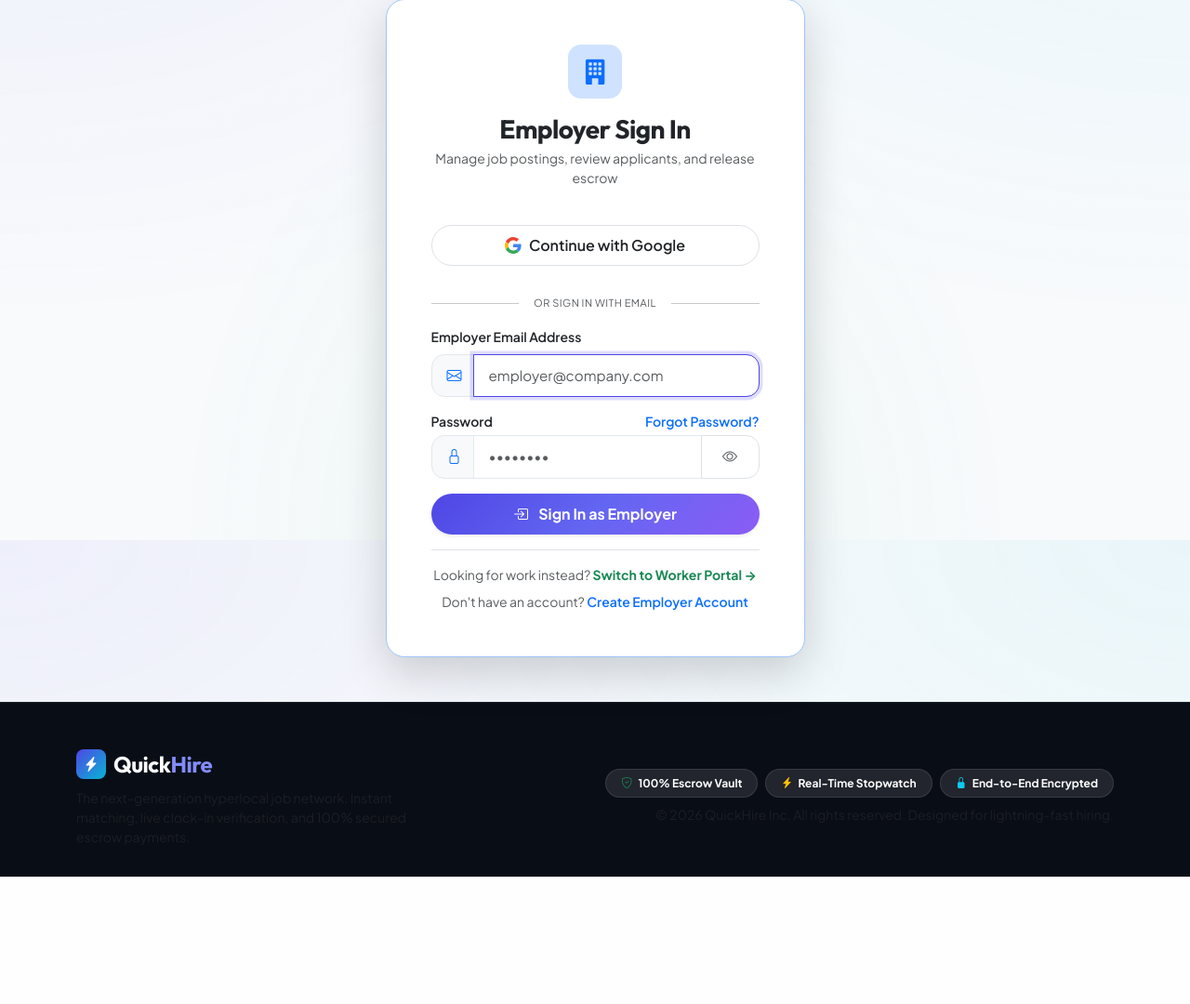
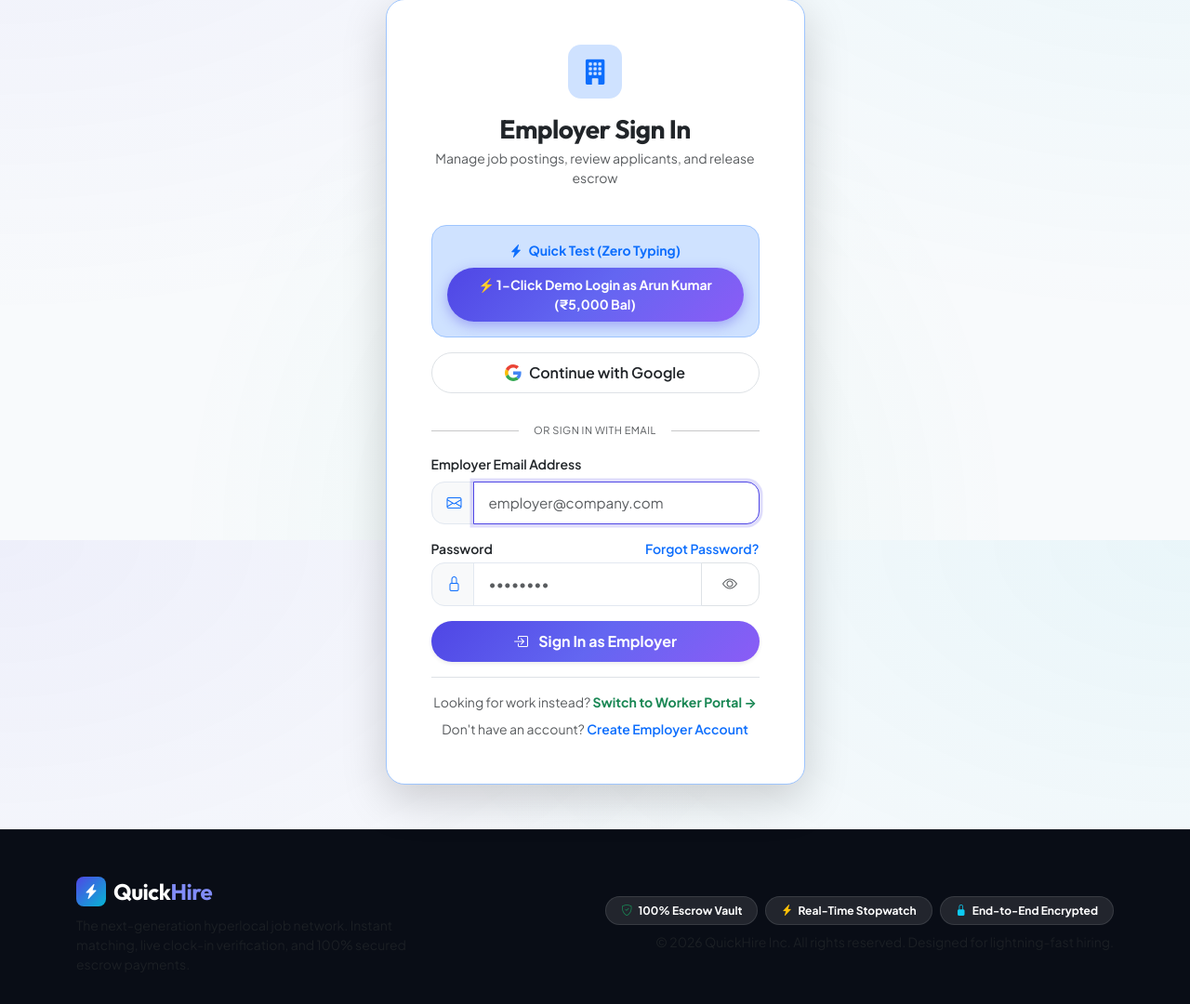
Before and after one commit to naveenpnp/QuickHireApp, a Flask app: page /login in a window 1280 px wide. Shown: the part 219-1299 px from the top of the page at 93% size. Before the commit the page ends 1162 px from the top, so only its background shows below. Run offline with Flask 3, Linux system fonts and the light colour scheme; data comes from the database, SQL or seed files in the repository; parts of the project's set-up code (start-up, migrations or seed data) failed here and were passed over.

Commit message:
Fix dual-role switching, Turso Cloud serverless persistence, demo logins, and route navigation

```diff
--- a/backend/app.py
+++ b/backend/app.py
@@ -60,7 +60,7 @@
     @app.context_processor
     def inject_global_context():
         current_user = get_current_user()
-        current_role = current_user.get('role', 'worker') if current_user else 'worker'
+        current_role = session.get('role') or (current_user.get('role') if current_user else 'worker') or 'worker'
         categories = []
         active_live_gig = None
         awaiting_confirmation_gig = None
--- a/backend/routes/auth_routes.py
+++ b/backend/routes/auth_routes.py
@@ -1,6 +1,6 @@
 from flask import Blueprint, render_template, request, redirect, url_for, flash, session
 from models import UserModel
-from services.auth_service import login_user, logout_user, hash_password, verify_password, validate_strong_password
+from services.auth_service import login_user, logout_user, hash_password, verify_password, validate_strong_password, login_required
 
 auth_bp = Blueprint('auth_routes', __name__)
 
@@ -73,8 +73,8 @@
             flash("Invalid email or password. Please check your credentials.", "danger")
             return render_template('login.html', email=email, active_tab=portal_role)
 
-        # Login strictly with the user's permanent registered account role
-        user_role = user.get('role') or 'worker'
+        # Sign into the selected portal role (employer or worker), honoring dual-role capability
+        user_role = portal_role if portal_role in ('employer', 'worker') else (user.get('role') or 'worker')
         login_user(user, selected_role=user_role)
         role_label = "Employer Portal" if user_role == 'employer' else "Worker Portal"
         flash(f"Welcome back, {user['name']}! Signed into {role_label}.", "success")
@@ -91,6 +91,50 @@
     logout_user()
     flash("You have been logged out successfully.", "info")
     return redirect(url_for('main_routes.index'))
+
+@auth_bp.route('/switch-role')
+@login_required
+def switch_role():
+    target = request.args.get('to')
+    current_role = session.get('role', 'worker')
+    if target in ('employer', 'worker'):
+        new_role = target
+    else:
+        new_role = 'worker' if current_role == 'employer' else 'employer'
+    session['role'] = new_role
+    user_id = session.get('user_id')
+    if user_id:
+        try:
+            from models import db_cursor
+            with db_cursor(commit=True) as cur:
+                cur.execute("UPDATE users SET role = ? WHERE id = ?", (new_role, user_id))
+        except Exception:
+            pass
+    role_label = "Employer Mode (Post Jobs & Hire)" if new_role == 'employer' else "Worker Mode (Find Gigs & Earn)"
+    flash(f"Switched to {role_label}!", "success")
+    next_url = request.args.get('next') or request.referrer
+    if next_url and ('/login' not in next_url and '/register' not in next_url):
+        return redirect(next_url)
+    return redirect(url_for('main_routes.dashboard'))
+
+@auth_bp.route('/demo-login/<role>')
+def demo_login(role):
+    role = role.lower().strip()
+    if role == 'employer':
+        email = "arun@gmail.com"
+    else:
+        email = "rahul@gmail.com"
+        role = 'worker'
+
+    user = UserModel.get_by_email(email)
+    if not user:
+        flash(f"Demo account {email} not found.", "warning")
+        return redirect(url_for('auth_routes.login'))
+
+    login_user(user, selected_role=role)
+    portal_name = "Employer Portal" if role == 'employer' else "Worker Portal"
+    flash(f"Signed in as demo user {user['name']} ({portal_name}) with ₹{user['wallet_balance']:,.0f} balance.", "success")
+    return redirect(url_for('main_routes.dashboard'))
 
 @auth_bp.route('/forgot-password', methods=['GET', 'POST'])
 def forgot_password():
--- a/frontend/templates/base.html
+++ b/frontend/templates/base.html
@@ -649,11 +649,12 @@
               <i class="bi bi-chat-dots-fill text-primary"></i>
             </a>
 
-            <!-- Static Role Badge -->
-            <span class="badge {% if current_role == 'employer' %}bg-primary-subtle text-primary border border-primary-subtle{% else %}bg-success-subtle text-success border border-success-subtle{% endif %} d-none d-md-inline-flex align-items-center gap-1 py-2 px-3 rounded-pill">
-              <i class="bi {% if current_role == 'employer' %}bi-building-fill{% else %}bi-person-workspace{% endif %}"></i>
-              <span class="fw-bold">{{ 'Employer' if current_role == 'employer' else 'Worker' }}</span>
-            </span>
+            <!-- Interactive Role Switcher Pill -->
+            <a href="{{ url_for('auth_routes.switch_role', to='worker' if current_role == 'employer' else 'employer') }}" class="btn btn-sm {% if current_role == 'employer' %}btn-outline-primary{% else %}btn-outline-success{% endif %} rounded-pill px-3 py-1 fw-bold shadow-xs d-none d-md-inline-flex align-items-center gap-1" title="Click to switch between Employer and Worker mode">
+              <i class="bi bi-arrow-repeat"></i>
+              <span>{{ 'Employer Mode' if current_role == 'employer' else 'Worker Mode' }}</span>
+              <span class="badge {% if current_role == 'employer' %}bg-primary text-white{% else %}bg-success text-white{% endif %} ms-1 rounded-pill" style="font-size: 10px;">Switch</span>
+            </a>
 
             <!-- Wallet Pill (Desktop) -->
             <a href="{{ url_for('wallet_routes.wallet') }}" class="btn btn-sm btn-light border d-none d-md-flex align-items-center gap-2 shadow-sm text-decoration-none rounded-pill px-3 py-1" title="Wallet Balance">
@@ -692,6 +693,8 @@
                 <li><a class="dropdown-item py-2 rounded-3" href="{{ url_for('message_routes.inbox') }}"><i class="bi bi-chat-dots me-2 text-success"></i> Messages</a></li>
                 <li><a class="dropdown-item py-2 rounded-3" href="{{ url_for('wallet_routes.wallet') }}"><i class="bi bi-wallet2 me-2 text-warning"></i> My Wallet</a></li>
                 <li><a class="dropdown-item py-2 rounded-3" href="{{ url_for('review_routes.my_reviews') }}"><i class="bi bi-star me-2 text-danger"></i> Reviews</a></li>
+                <li><hr class="dropdown-divider my-1"></li>
+                <li><a class="dropdown-item py-2 fw-bold {% if current_role == 'employer' %}text-success{% else %}text-primary{% endif %} rounded-3" href="{{ url_for('auth_routes.switch_role', to='worker' if current_role == 'employer' else 'employer') }}"><i class="bi bi-arrow-left-right me-2"></i> Switch to {{ 'Worker' if current_role == 'employer' else 'Employer' }} Portal</a></li>
                 <li><hr class="dropdown-divider my-1"></li>
                 <li><a class="dropdown-item py-2 text-danger rounded-3" href="{{ url_for('auth_routes.logout') }}"><i class="bi bi-box-arrow-right me-2"></i> Logout</a></li>
               </ul>
--- a/frontend/templates/login.html
+++ b/frontend/templates/login.html
@@ -28,6 +28,14 @@
             </div>
             <h3 class="fw-extrabold m-0 text-dark font-heading">Employer Sign In</h3>
             <p class="text-muted small mt-1">Manage job postings, review applicants, and release escrow</p>
+          </div>
+
+          <!-- Instant 1-Click Demo Login Button -->
+          <div class="p-3 bg-primary-subtle rounded-4 mb-3 border border-primary-subtle text-center">
+            <div class="small fw-bold text-primary mb-2"><i class="bi bi-lightning-charge-fill me-1"></i> Quick Test (Zero Typing)</div>
+            <a href="{{ url_for('auth_routes.demo_login', role='employer') }}" class="btn btn-sm btn-primary fw-bold rounded-pill px-3 py-2 shadow-xs w-100">
+              ⚡ 1-Click Demo Login as Arun Kumar (₹5,000 Bal)
+            </a>
           </div>
 
           <!-- Google Sign-In Button -->
@@ -105,6 +113,14 @@
             <p class="text-muted small mt-1">Browse open gigs, clock in on shifts, and track your wallet earnings</p>
           </div>
 
+          <!-- Instant 1-Click Demo Login Button -->
+          <div class="p-3 bg-success-subtle rounded-4 mb-3 border border-success-subtle text-center">
+            <div class="small fw-bold text-success mb-2"><i class="bi bi-lightning-charge-fill me-1"></i> Quick Test (Zero Typing)</div>
+            <a href="{{ url_for('auth_routes.demo_login', role='worker') }}" class="btn btn-sm btn-success fw-bold rounded-pill px-3 py-2 shadow-xs w-100">
+              ⚡ 1-Click Demo Login as Rahul Sharma (₹5,000 Bal)
+            </a>
+          </div>
+
           <!-- Google Sign-In Button -->
           <a href="{{ url_for('auth_routes.google_auth', role='worker') }}" class="btn btn-outline-dark w-100 py-2 mb-3 fw-semibold shadow-xs d-flex align-items-center justify-content-center gap-2 border rounded-pill bg-white">
             <svg width="18" height="18" viewBox="0 0 48 48">
```
Also changed, not shown: database/turso_adapter.py (+11 -3 lines), frontend/templates/dashboard.html (+8 -2 lines).
